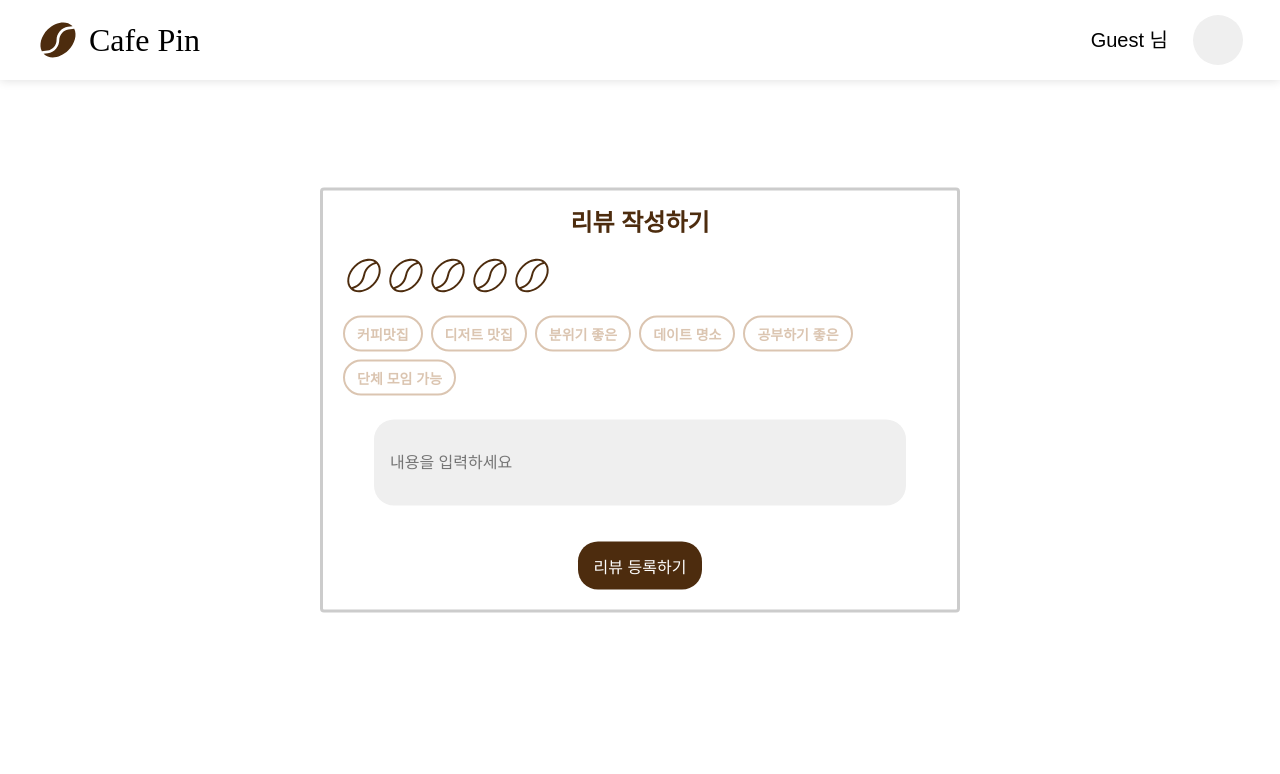
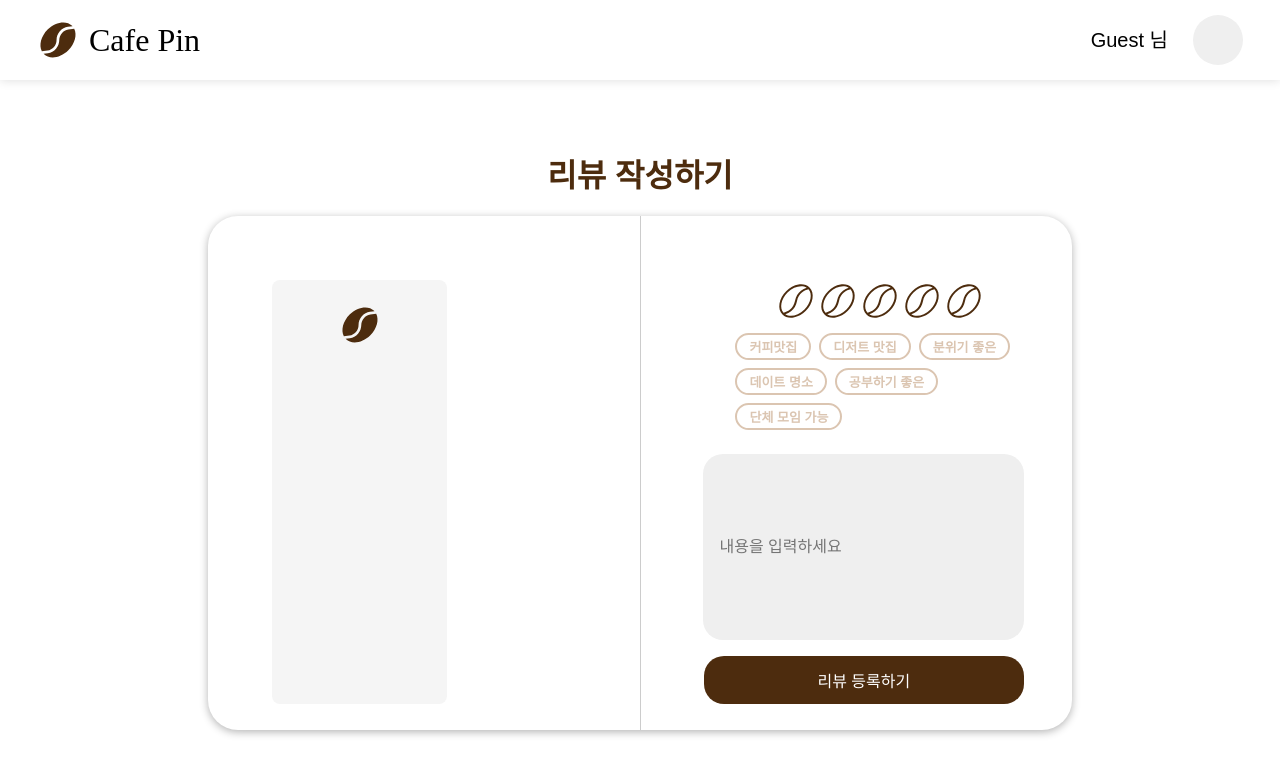
Before and after one commit to parkchowon/Cafe-Pin, a React (Vite) app: page /write in a window 1280 px wide. Shown: the top 774 px of the page. Built offline with nearby package versions, Linux system fonts and the light colour scheme; no server answers.

Commit message:
fix: css 수정

```diff
--- a/src/pages/WritePage/WritePage.jsx
+++ b/src/pages/WritePage/WritePage.jsx
@@ -3,6 +3,7 @@ import CoffeeBean from '../../components/common/Icon/CoffeeBean';
 import CoffeeBeanLight from '../../components/common/Icon/CoffeeBeanLight/CoffeeBeanLight';
 import category from '../../apis/category.json';
 import {
+  Container,
   BoardSection,
   SectionTitle,
   ButtonContainer,
@@ -10,7 +11,10 @@ import {
   Input,
   Section,
   HashtagContainer,
-  Hashtag
+  Hashtag,
+  LocationSection,
+  RatingSection,
+  ReviewSection
 } from './WritePage.style';
 
 function WritePage() {
@@ -48,8 +52,15 @@ function WritePage() {
   };
 
   return (
+    <Container>
+      <SectionTitle>리뷰 작성하기</SectionTitle>
       <BoardSection>
-      <SectionTitle>리뷰 작성하기</SectionTitle>
+        <ReviewSection>
+          <LocationSection>
+            <CoffeeBean />
+          </LocationSection>
+          <div style={{ marginLeft: '18rem', marginRight: '-1rem' }}>
+            <RatingSection>
               <div className="star-rating">
                 {[...Array(5)].map((_, index) => (
                   <span
@@ -61,6 +72,7 @@ function WritePage() {
                   </span>
                 ))}
               </div>
+            </RatingSection>
             <HashtagContainer>
               {category.map((tag, index) => (
                 <Hashtag key={index} isSelected={selectedTags.includes(tag)} onClick={() => handleTagClick(tag)}>
@@ -82,7 +94,10 @@ function WritePage() {
                 <CreateBtn onClick={handleSubmit}>리뷰 등록하기</CreateBtn>
               </ButtonContainer>
             </Section>
+          </div>
+        </ReviewSection>
       </BoardSection>
+    </Container>
   );
 }
 
--- a/src/pages/WritePage/WritePage.style.js
+++ b/src/pages/WritePage/WritePage.style.js
@@ -1,57 +1,78 @@
 import styled from 'styled-components';
 
-export const BoardSection = styled.div`
-  padding: 20px;
-  border: 3px solid #ccc;
-  border-radius: 4px;
-  transition: all 0.3s ease;
-  position: absolute;
-  top: 50%;
-  left: 50%;
-  transform: translate(-50%, -50%);
+export const Container = styled.div`
+  width: 100%;
+  max-width: 1200px;
+  margin: 0 auto;
+  padding: 2rem;
 `;
 
 export const SectionTitle = styled.h1`
-  font-size: 24px;
+  font-size: 2rem;
   font-weight: bold;
   color: #4D2C0E;
-  margin-bottom: 20px;
+  margin-top: 3rem; /* 여백 추가 */
+  margin-bottom: 1.5rem;
+  text-align: center; /* 가운데 정렬 */
+`;
+
+export const BoardSection = styled.div`
+width: 800px;
+  height: 450px;
+  margin-left: auto;
+  margin-right: auto;
+  border-radius: 30px;
+  box-shadow: 0 2px 8px rgba(0, 0, 0, 0.3);
+  background-color: #fff;
+  padding: 2rem;
+  position: relative;
+
+  &::before {
+    content: '';
+    position: absolute;
+    top: 0;
+    left: 50%;
+    width: 1px;
+    height: 100%;
+    background-color: #ccc;
+  }
+`;
+
+export const LocationSection = styled.div`
+flex-basis: 30%;
+  background-color: #f5f5f5;
+  padding: 1.5rem;
+  border-radius: 8px;
   text-align: center;
 `;
 
-export const TitleDiv = styled.div`
-  text-align: center;
-  margin-bottom: 30px;
-
-  h1 {
-    font-size: 24px;
-    font-weight: bold;
-    color: #333;
-  }
+export const ReviewSection = styled.div`
+    display: flex;
+    margin: 2rem 2rem; /* 상하 2rem, 좌우 0 */
 `;
 
-export const Section = styled.div`
-  display: flex;
-  flex-direction: column;
-  gap: 20px;
-  align-items: center;
-  width: 100%;
-  margin-top: 24px;
+export const RatingSection = styled.div`
+display: flex;
+justify-content: center; // 가로 중앙 정렬
 `;
 
 export const HashtagContainer = styled.div`
   display: flex;
   flex-wrap: wrap;
-  gap: 8px;
-  margin-top: 16px;
+  gap: 0.5rem;
+  margin-top: 0.5rem;
+  margin-bottom: 1.5rem;
+  width: 100%; // 가로폭을 100%로 설정
+  max-width: 500px; // 최대 가로폭을 800px로 제한
+  justify-content: flex-start; // 좌측 정렬
 `;
 
 export const Hashtag = styled.button`
   background-color: ${(props) => props.isSelected ? '#DBC5B1' : '#FFFFFF'};
   color: ${(props) => props.isSelected ? '#FFFFFF' : '#DBC5B1'};
-  padding: 6px 12px;
+  padding: 2px 12px;
   border-radius: 20px;
-  font-size: 14px;
+  font-size: 13px;
   font-weight: bold;
   cursor: pointer;
   transition: background-color 0.3s, color 0.3s;
@@ -73,14 +94,10 @@ export const Hashtag = styled.button`
   }
 `;
 
-
-
-export const EditLabel = styled.label`
-  display: block;
-  font-size: 16px;
-  font-weight: bold;
-  color: #555;
-  margin-bottom: 8px;
+export const Section = styled.div`
+  display: flex;
+  flex-direction: column;
+  align-items: flex-end;
 `;
 
 export const Input = styled.input`
@@ -92,13 +109,16 @@ export const Input = styled.input`
   background-color: #EFEFEF;
   max-width: 500px;
   padding: 18px 16px;
-  height: 50px;
+  height: 150px;
+  text-align: left; // 텍스트 정렬을 왼쪽으로 설정
 `;
 
 export const ButtonContainer = styled.div`
+width: 111%;
+max-width: 500px; // Input과 동일한 최대 가로폭
+  margin-top: 16px;
   display: flex;
-  justify-content: flex-end;
-  margin-top: 16px;
+  justify-content: flex-end; // 오른쪽 정렬
 `;
 
 export const CreateBtn = styled.button`
@@ -110,8 +130,8 @@ background-color: #4D2C0E;
   font-size: 16px;
   cursor: pointer;
   transition: background-color 0.3s ease;
-  width: 100%;
-  max-width: 500px;
+  width: 100%; // 부모 컨테이너의 100% 사용
+  max-width: 500px; // Input과 동일한 최대 가로폭
 
   &:hover {
     background-color: #DBC5B1;
```
Also changed, not shown: src/apis/writePage.api.js (added). Lines whose indentation alone changed are shown as unchanged.
